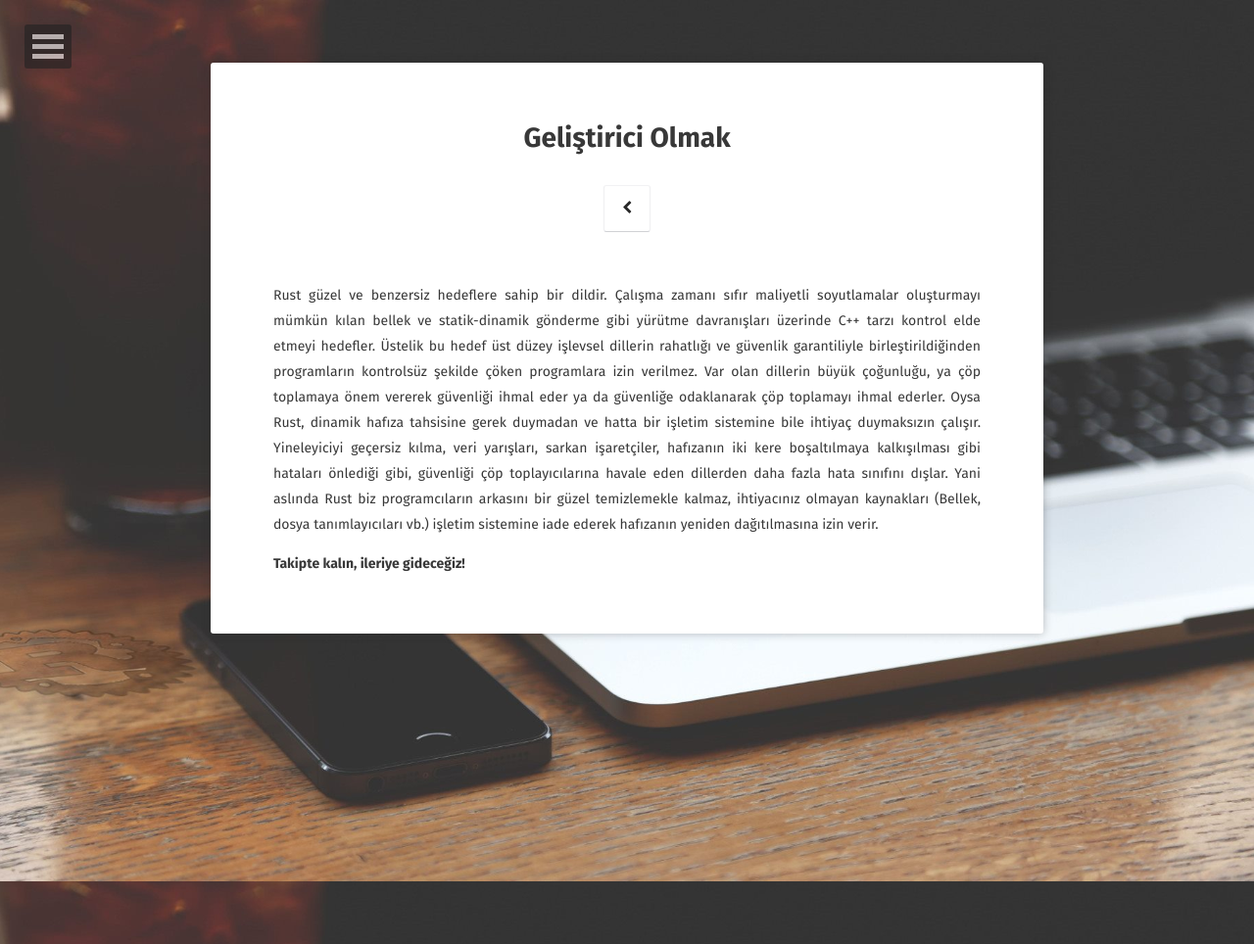
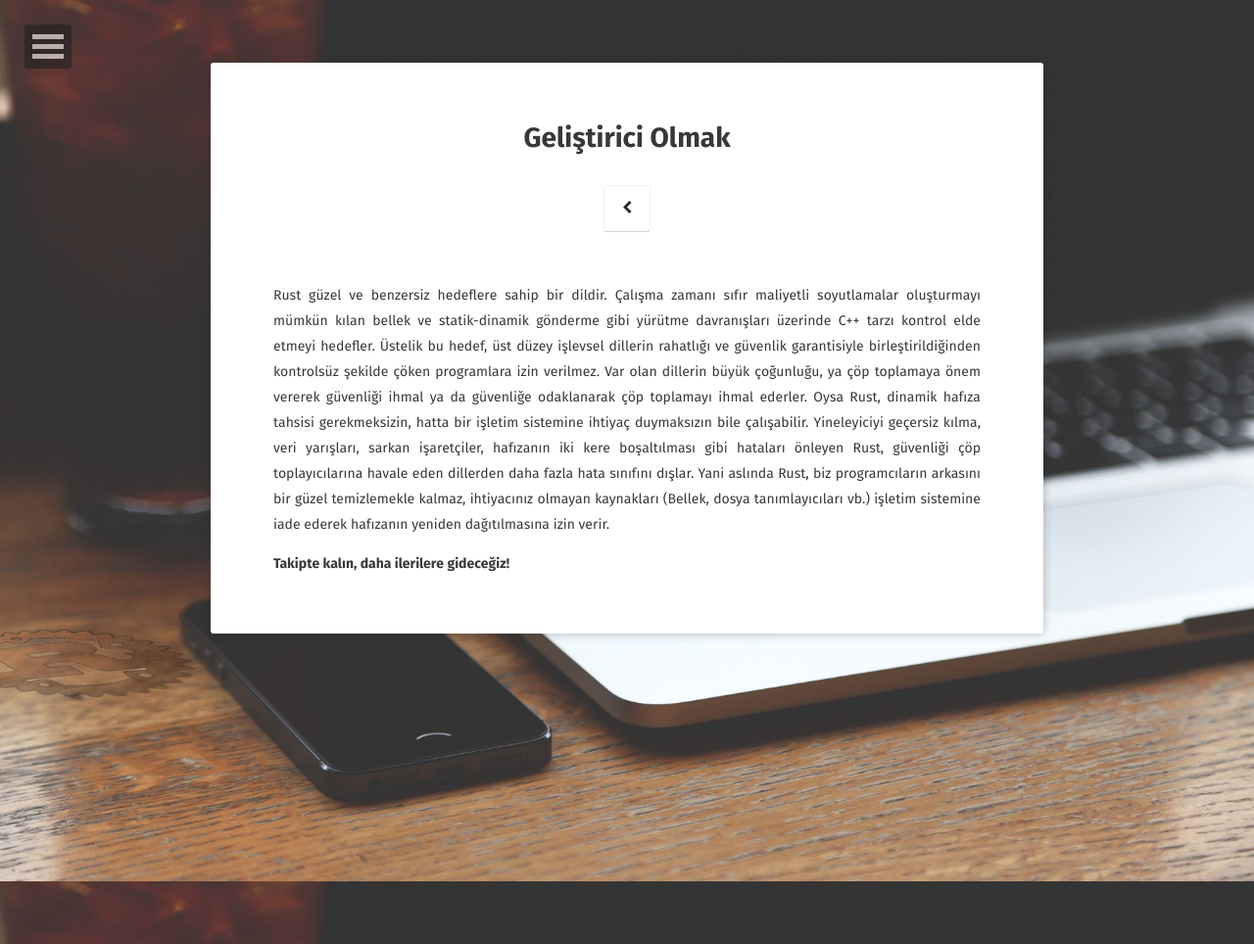
Before and after one commit to Rust-Dili/rust-dili.github.io, a Jekyll site: the page built from gelistir/index.md, in a window 1280 px wide. Shown: the whole page at 98% size. Built offline with Jekyll 4.4.1, drawn with Linux system fonts in a browser that asks for light colours; some web fonts are replaced.

Commit message:
Update index.md

```diff
--- a/gelistir/index.md
+++ b/gelistir/index.md
@@ -6,7 +6,7 @@ tags: [Rust, Rust dili, Rust developer, Rust geliştirme, İşletim sistemleri,
 comments: false
 ---
 
-Rust güzel ve benzersiz hedeflere sahip bir dildir. Çalışma zamanı sıfır maliyetli soyutlamalar oluşturmayı mümkün kılan bellek ve statik-dinamik gönderme gibi yürütme davranışları üzerinde C++ tarzı kontrol elde etmeyi hedefler. Üstelik bu hedef üst düzey işlevsel dillerin rahatlığı ve güvenlik garantiliyle birleştirildiğinden programların kontrolsüz şekilde çöken programlara izin verilmez. Var olan dillerin büyük çoğunluğu, ya çöp toplamaya önem vererek güvenliği ihmal eder ya da güvenliğe odaklanarak çöp toplamayı ihmal ederler. Oysa Rust, dinamik hafıza tahsisine gerek duymadan ve hatta bir işletim sistemine bile ihtiyaç duymaksızın çalışır. Yineleyiciyi geçersiz kılma, veri yarışları, sarkan işaretçiler, hafızanın iki kere boşaltılmaya kalkışılması gibi hataları önlediği gibi, güvenliği çöp toplayıcılarına havale eden dillerden daha fazla hata sınıfını dışlar.
-Yani aslında Rust biz programcıların arkasını bir güzel temizlemekle kalmaz, ihtiyacınız olmayan kaynakları (Bellek, dosya tanımlayıcıları vb.) işletim sistemine iade ederek hafızanın yeniden dağıtılmasına izin verir.
+Rust güzel ve benzersiz hedeflere sahip bir dildir. Çalışma zamanı sıfır maliyetli soyutlamalar oluşturmayı mümkün kılan bellek ve statik-dinamik gönderme gibi yürütme davranışları üzerinde C++ tarzı kontrol elde etmeyi hedefler. Üstelik bu hedef, üst düzey işlevsel dillerin rahatlığı ve güvenlik garantisiyle birleştirildiğinden kontrolsüz şekilde çöken programlara izin verilmez. Var olan dillerin büyük çoğunluğu, ya çöp toplamaya önem vererek güvenliği ihmal ya da güvenliğe odaklanarak çöp toplamayı ihmal ederler. Oysa Rust, dinamik hafıza tahsisi gerekmeksizin, hatta bir işletim sistemine ihtiyaç duymaksızın bile çalışabilir. Yineleyiciyi geçersiz kılma, veri yarışları, sarkan işaretçiler, hafızanın iki kere boşaltılması gibi hataları önleyen Rust, güvenliği çöp toplayıcılarına havale eden dillerden daha fazla hata sınıfını dışlar.
+Yani aslında Rust, biz programcıların arkasını bir güzel temizlemekle kalmaz, ihtiyacınız olmayan kaynakları (Bellek, dosya tanımlayıcıları vb.) işletim sistemine iade ederek hafızanın yeniden dağıtılmasına izin verir.
 
-**Takipte kalın, ileriye gideceğiz!**
+**Takipte kalın, daha ilerilere gideceğiz!**
```
